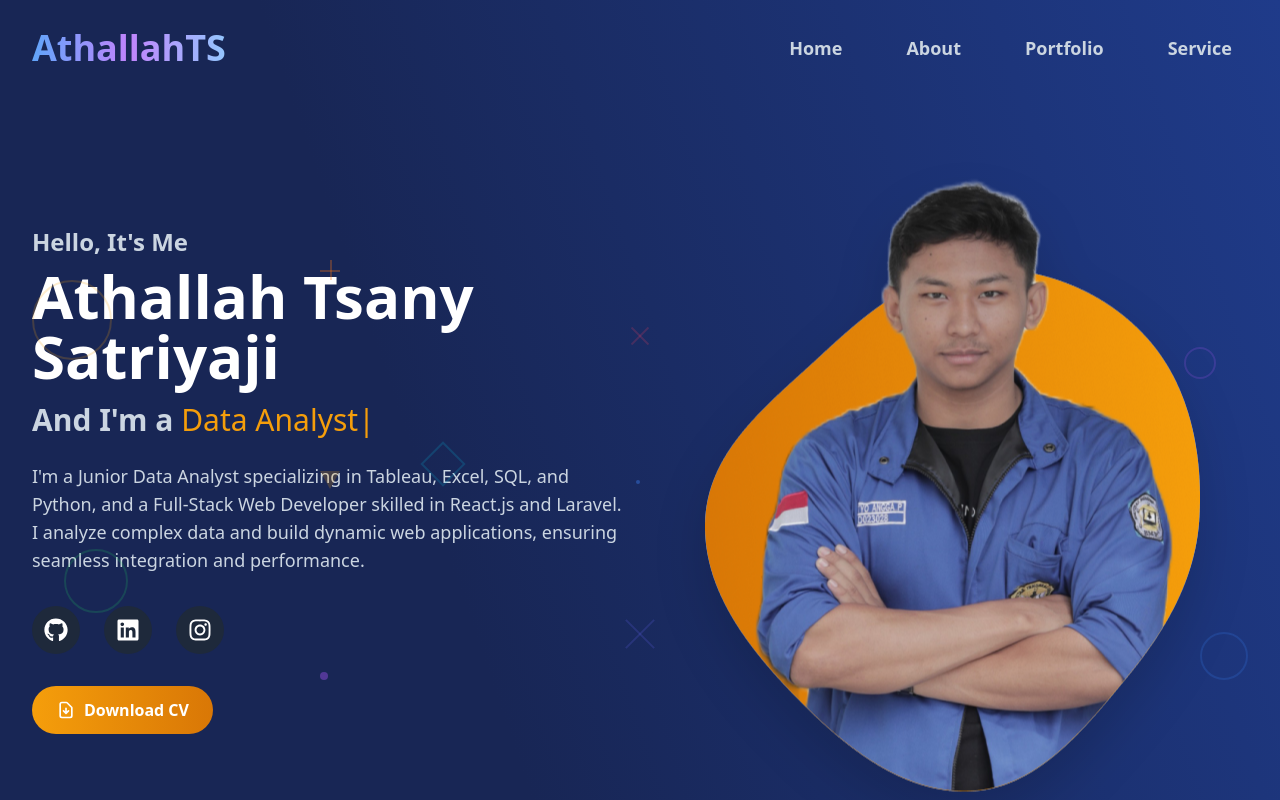
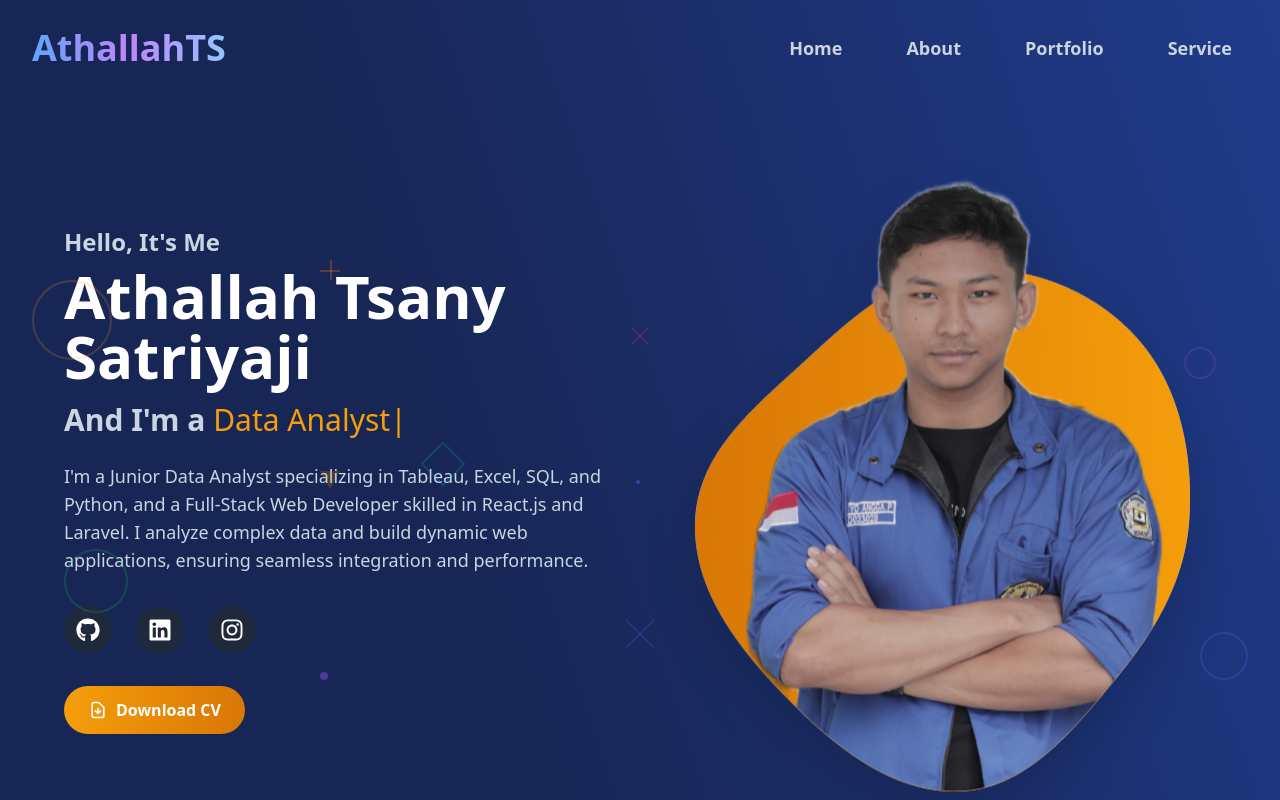
Before and after one commit to athallahdx/portofolio_web, a React (Vite) app: page / in a window 1280 px wide. Shown: the top 800 px of the page. Built offline with nearby package versions, Linux system fonts and the light colour scheme.

Commit message:
enhance Profile component with layout adjustments and improved grid spacing

```diff
--- a/src/landingPage/Profile.jsx
+++ b/src/landingPage/Profile.jsx
@@ -44,7 +44,7 @@
 
 export default function Profile() {
   return (
-      <div className="min-h-screen relative overflow-hidden lg:pt-0 flex items-center justify-center px-4 sm:px-6 lg:px-8">
+      <div className="min-h-screen pt-0 mt-0 relative overflow-hidden lg:pt-0 flex items-center justify-center px-4 sm:px-6 lg:px-8">
         {/* Background Elements */}
         <div className="absolute inset-0 bg-gradient-to-b from-slate-900/20 to-slate-900/80 -z-10" />
         <div className="absolute top-40 -left-40 w-80 h-80 bg-blue-500/10 rounded-full blur-3xl -z-10" />
@@ -103,8 +103,8 @@
           </div>
         </div>
 
-        <div className="max-w-7xl w-full mx-auto">
-          <div className="grid grid-cols-1 lg:grid-cols-2 gap-12 lg:gap-8 items-center">
+        <div className="max-w-6xl w-full mx-auto">
+          <div className="grid grid-cols-1 lg:grid-cols-2 gap-8 lg:gap-14 items-center">
             {/* Text Content */}
             <motion.div
                 initial="hidden"
```
